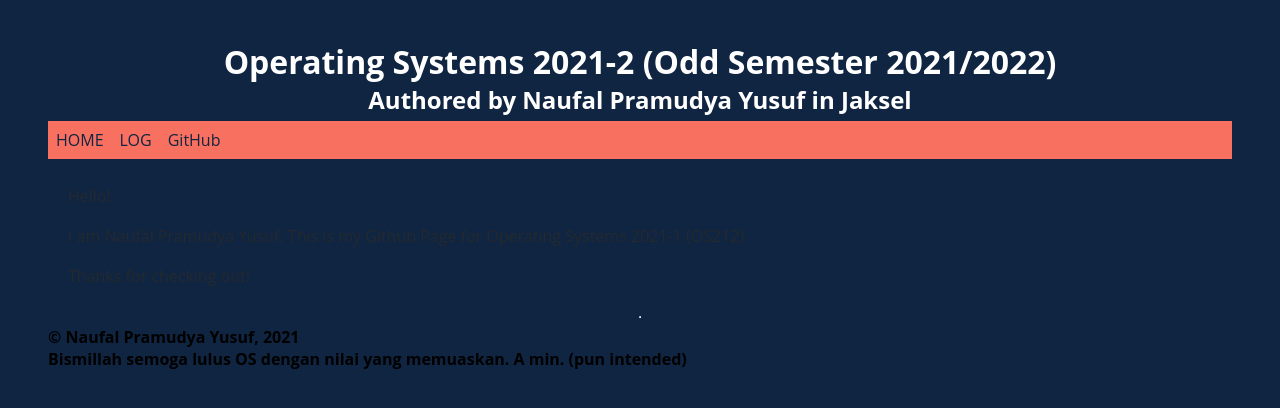
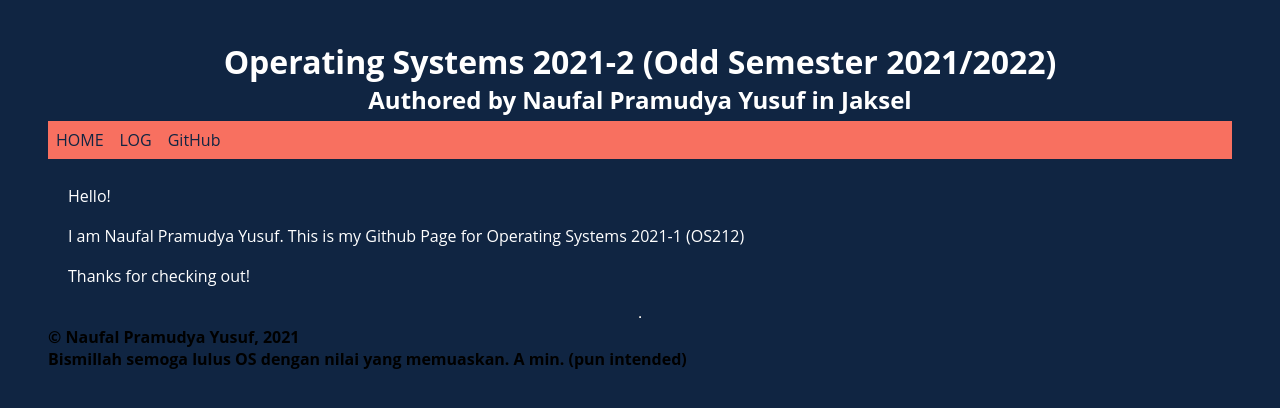
Before and after one commit to naufalpram/os212, a Jekyll site: the page built from index.md, in a window 1280 px wide. Shown: the top 408 px of the page. Built offline with Jekyll 4.4.1, drawn with Linux system fonts in a browser that asks for light colours.

Commit message:
Update layout.html

```diff
--- a/_layouts/layout.html
+++ b/_layouts/layout.html
@@ -5,14 +5,14 @@
   <div class="container">
     <div class="header-container">
 <!--       <img src="{{ site.baseurl }}/assets/images/hocky.jpg" alt="hocky" style="width:130px; border-radius:50%"> -->
-      <h1 style="margin:0; padding:0;">{{ site.title | escape }}</h1>
-      <h2 style="margin:0; padding:0;">
+      <h1 style="margin:0; padding:0; color:#FFFFFF;">{{ site.title | escape }}</h1>
+      <h2 style="margin:0; padding:0; color:#FFFFFF;">
         Authored by {% if page.author %}{{ page.author | escape }} {% else %}{{ site.author | escape }}{% endif %} in {% if page.address %}{{ page.address | escape }} {% else %}{{ site.address | escape }}{% endif %}
       </h2>
     </div>
     {% include navbar.html %}
     <div class="markdown-section-container">
-      <div class="markdown-body">
+      <div class="markdown-body" style="color:#FFFFFF;">
         {{ content }}
       </div>
     </div>
```
